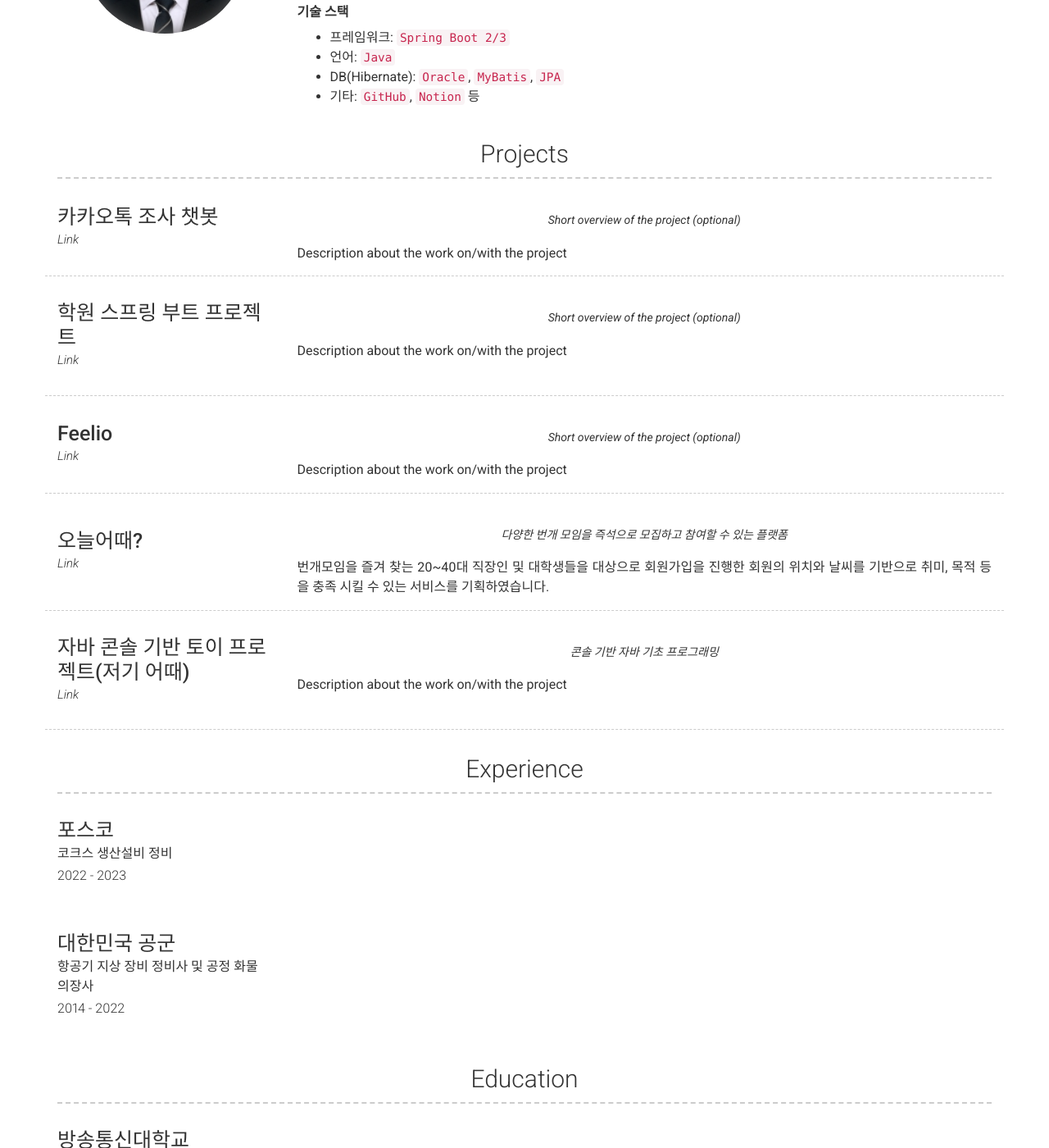
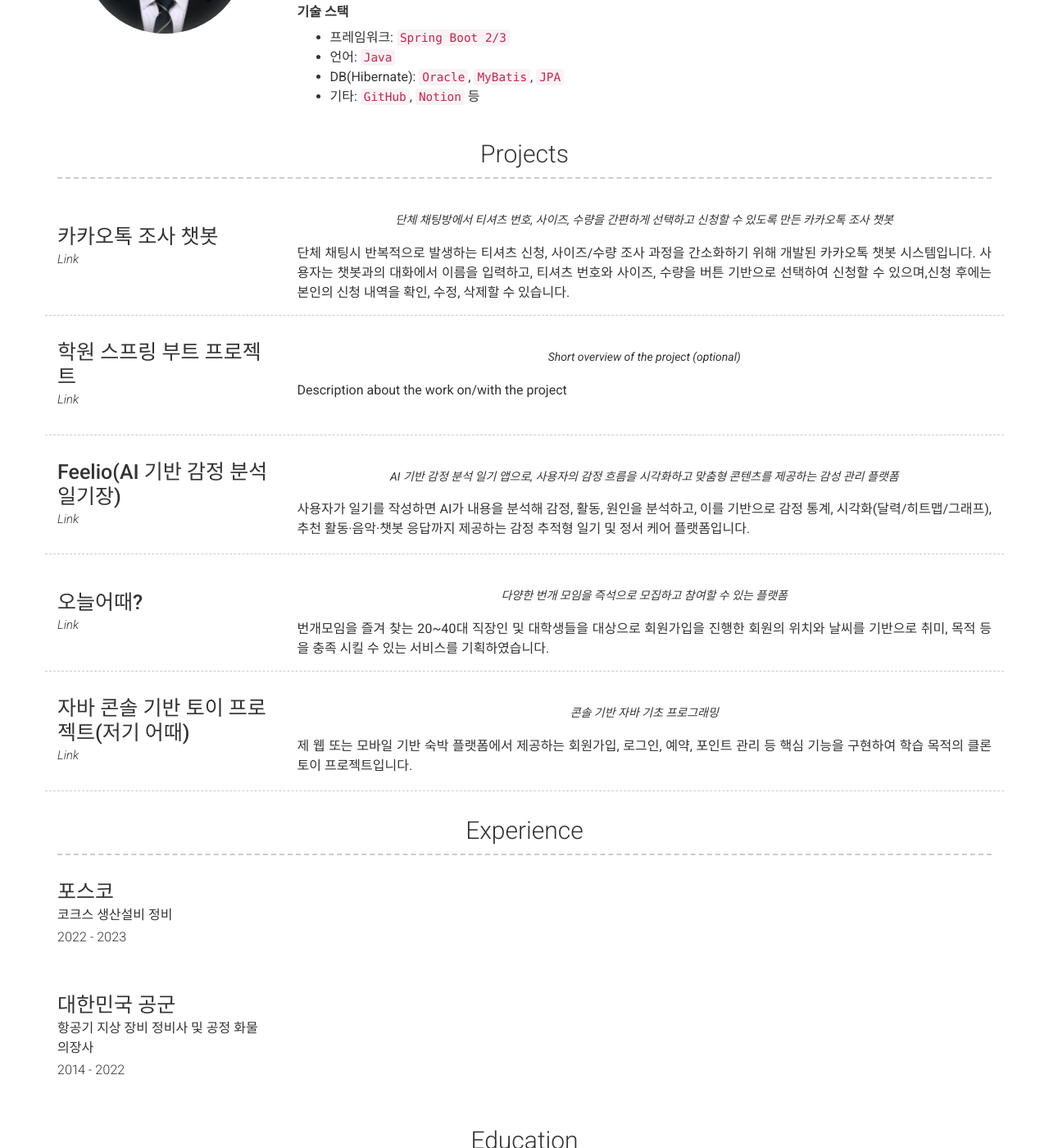
Before and after one commit to josephkimmm/josephkimmm.github.io, a Jekyll site: the page built from index.md, in a window 1280 px wide and 1400 px high, scrolled down 461 px. Shown: the whole window at 82% size. Built offline with Jekyll 4.4.1, drawn with Linux system fonts in a browser that asks for light colours; nearby versions of some CDN libraries; some of the changed text lies outside the part shown.

Commit message:
update profile

```diff
--- a/_config.yml
+++ b/_config.yml
@@ -49,11 +49,11 @@ github_username:  josephkimmm
 
 # About Section
 # about_title: About Me (Use this to override about section title)
-about_profile_image: images/profile.jpeg
+about_profile_image: ./images/profile.jpeg
 about_content: | # this will include new lines to allow paragraphs
 
   안녕하세요. 신입 백엔드 개발자 김두현입니다!
-  - 블로그, 노션, 깃허브 등 꾸준한 기록 활동을 톻해 `꾸준함`을 증명할 수 있습니다.
+  - 블로그, 노션, 깃허브 등 꾸준한 기록 활동을 통해 `꾸준함`을 증명할 수 있습니다.
   - 모르는 것을 빠르게 `질문`하고, 자신의 의견을 드러내는 것에 불편함이 없습니다.
   - 혼자가 아닌 함께 만들 수 있다고 생각하기에 다양한 팀 구성원들과 적극적으로 커뮤니케이션하며 `협업`하는 것을 추구합니다.
   - 유지보수하기 좋은 코드가 누구든지 이해할 수 있는, `좋은 코드`라고 생각합니다.
@@ -73,7 +73,7 @@ content:
         border: weak  # Value of `weak` will display a weak border below this item. # Any
                       # other value (or no value) means no border will be displayed
         title: 카카오톡 조사 챗봇
-        link: Link to project (eg. sproogen.github.io/modern-resume-theme)(optional)
+        link: https://github.com/josephkimmm/Kakao-Chatbot.git
         link_text: Link
         # additional_links:
         #   - title:  Github page for project (eg. sproogen/modern-resume-theme)
@@ -83,9 +83,9 @@ content:
         #     icon: fab fa-github
         #     url: Link to project (eg. sproogen.github.io/modern-resume-theme)(optional)
         quote: >
-          Short overview of the project (optional)
+          단체 채팅방에서 티셔츠 번호, 사이즈, 수량을 간편하게 선택하고 신청할 수 있도록 만든 카카오톡 조사 챗봇
         description: | # this will include new lines to allow paragraphs
-          Description about the work on/with the project
+          단체 채팅시 반복적으로 발생하는 티셔츠 신청, 사이즈/수량 조사 과정을 간소화하기 위해 개발된 카카오톡 챗봇 시스템입니다. 사용자는 챗봇과의 대화에서 이름을 입력하고, 티셔츠 번호와 사이즈, 수량을 버튼 기반으로 선택하여 신청할 수 있으며,신청 후에는 본인의 신청 내역을 확인, 수정, 삭제할 수 있습니다.
 
 
       - layout: left
@@ -109,7 +109,7 @@ content:
       - layout: left
         border: weak  # Value of `weak` will display a weak border below this item. # Any
                       # other value (or no value) means no border will be displayed
-        title: Feelio
+        title: Feelio(AI 기반 감정 분석 일기장)
         link: https://github.com/ParkJuseung/Feelio
         link_text: Link
         # additional_links:
@@ -120,9 +120,9 @@ content:
         #     icon: fab fa-github
         #     url: Link to project (eg. sproogen.github.io/modern-resume-theme)(optional)
         quote: >
-          Short overview of the project (optional)
+          AI 기반 감정 분석 일기 앱으로, 사용자의 감정 흐름을 시각화하고 맞춤형 콘텐츠를 제공하는 감성 관리 플랫폼
         description: | # this will include new lines to allow paragraphs
-          Description about the work on/with the project
+          사용자가 일기를 작성하면 AI가 내용을 분석해 감정, 활동, 원인을 분석하고, 이를 기반으로 감정 통계, 시각화(달력/히트맵/그래프), 추천 활동·음악·챗봇 응답까지 제공하는 감정 추적형 일기 및 정서 케어 플랫폼입니다.
 
       - layout: left
         border: weak  # Value of `weak` will display a weak border below this item. # Any
@@ -144,7 +144,7 @@ content:
         quote: >
           콘솔 기반 자바 기초 프로그래밍
         description: | # this will include new lines to allow paragraphs
-          Description about the work on/with the project
+          제 웹 또는 모바일 기반 숙박 플랫폼에서 제공하는 회원가입, 로그인, 예약, 포인트 관리 등 핵심 기능을 구현하여 학습 목적의 클론 토이 프로젝트입니다.
 
   - title: Experience
     layout: list
```
Also changed, not shown: assets/favicon.ico, 1 other file.
